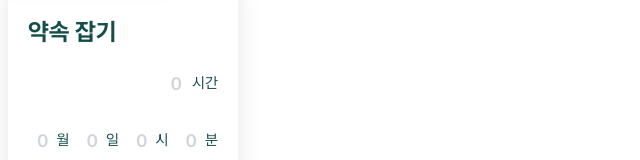
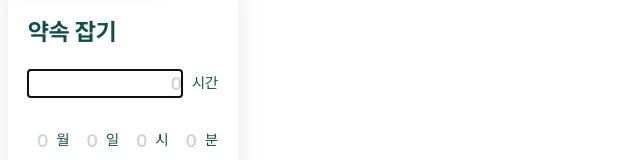
Before and after one commit to tikkle-a501/tikkle, a Next.js app in the folder front/tikkle/: page / in a window 1280 px wide. Shown: the part 1324-1484 px from the top of the page, without its empty margins (0-640 px from the left). Built offline with nearby package versions, Linux system fonts and the light colour scheme.

Commit message:
feat: globals.css 원상복구 S11P21A501-72

```diff
--- a/front/tikkle/src/app/globals.css
+++ b/front/tikkle/src/app/globals.css
@@ -39,24 +39,7 @@ canvas {
   background-size: cover;
 }
 
-input {
-  all: unset;
-  /* 모든 기본 스타일 제거 */
-  box-sizing: border-box;
-  /* 박스 크기 조정 */
-  font: inherit;
-  /* 부모 요소의 폰트 스타일 상속 */
-  width: 100%;
-  /* 가로 너비 100% 설정 */
-  outline: none;
-  /* 기본 아웃라인 제거 */
-}
-
-input::placeholder {
-  color: inherit;
-  /* 플레이스홀더 텍스트 색상 상속 */
-}
-
+input,
 button,
 textarea,
 select {
```
